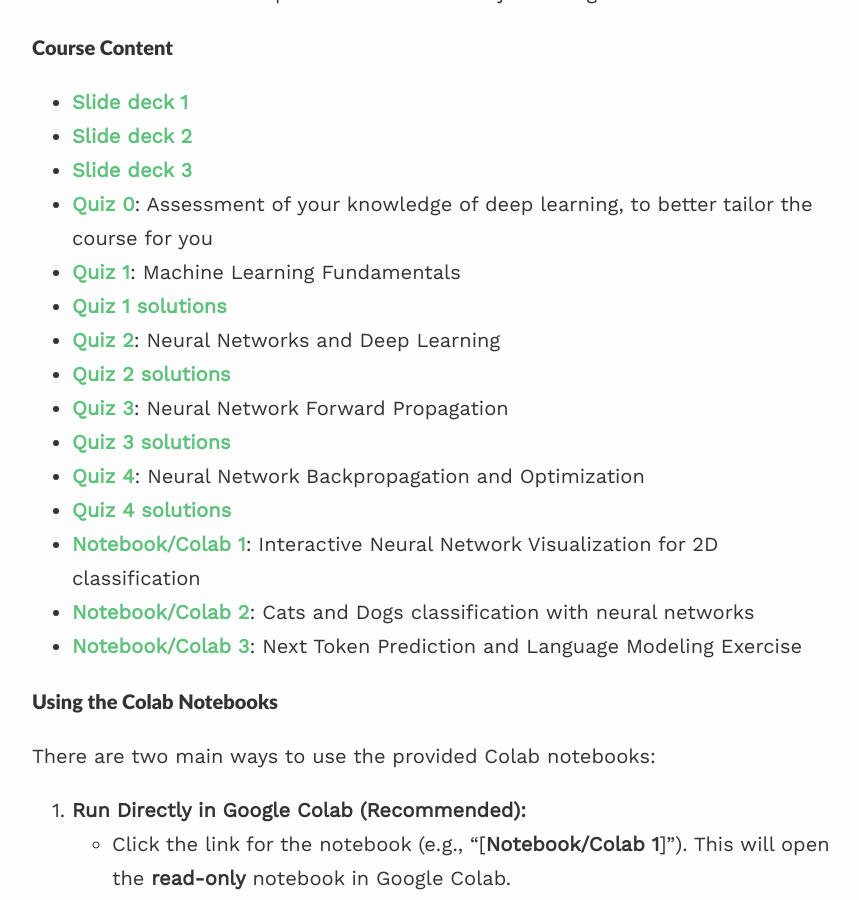
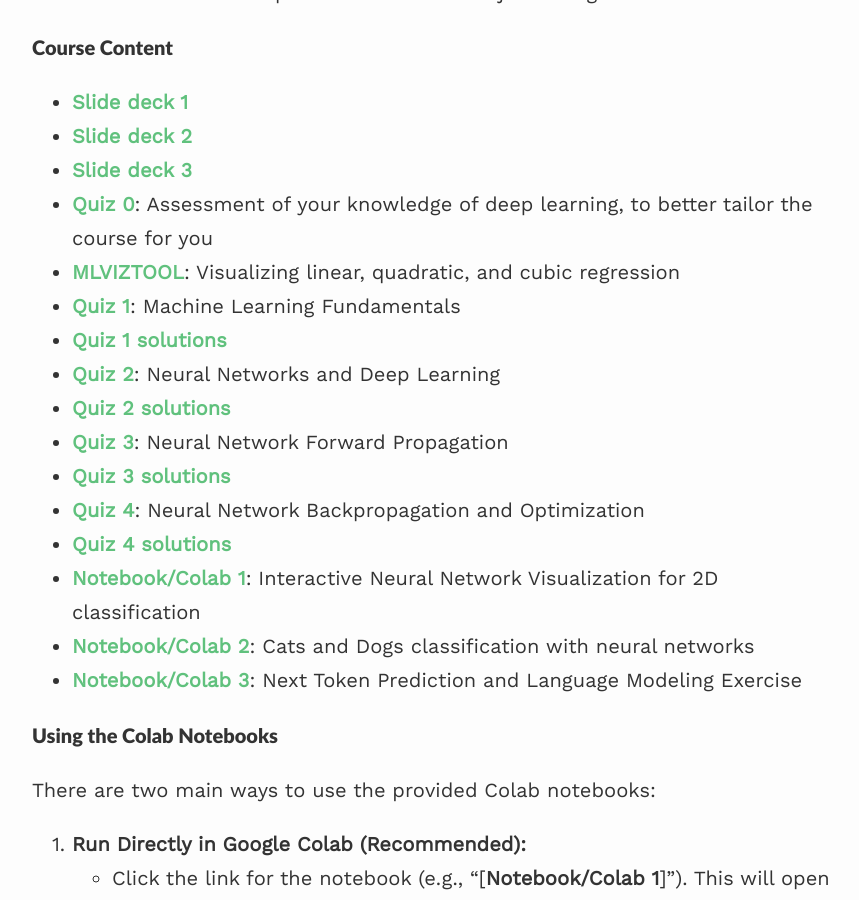
Before and after one commit to saleml/saleml.github.io, a Jekyll site: the page built from sk25.md, in a window 1280 px wide and 900 px high, scrolled down 401 px. Shown: the whole window, without its empty margins (208-1067 px from the left). Built offline with Jekyll 4.4.1, drawn with Linux system fonts in a browser that asks for light colours; nearby versions of some CDN libraries.

Commit message:
Add MLVIZTOOL link for visualizing regression types to SKEMA 2025 Deep Learning course page

```diff
--- a/sk25.md
+++ b/sk25.md
@@ -20,6 +20,7 @@ This GitHub Home page contains all the materials for the 2025 Deep Learning cour
 - [**Slide deck 2**]({{ site.baseurl }}/assets/files/skema2025_course/session2.pdf)
 - [**Slide deck 3**]({{ site.baseurl }}/assets/files/skema2025_course/session3.pdf)
 - [**Quiz 0**](https://docs.google.com/forms/d/e/1FAIpQLSdVYm9_lK7Q87IpkafAuzP3taJE8rx7M206frlNSRsuRAHH_A/viewform?usp=dialog): Assessment of your knowledge of deep learning, to better tailor the course for you
+- [**MLVIZTOOL**](https://la7.lu/ml-viz-tool-skema2025/): Visualizing linear, quadratic, and cubic regression
 - [**Quiz 1**](https://docs.google.com/forms/d/e/1FAIpQLSdUtTBULIdHHy1n1FN2eXMk6bj10ALGCPlrQjEdlWQvZIBcpQ/viewform): Machine Learning Fundamentals
 - [**Quiz 1 solutions**](https://www.youtube.com/watch?v=dQw4w9WgXcQ)
 - [**Quiz 2**](https://docs.google.com/forms/d/e/1FAIpQLScB6jDGEeWYIyn5a2_L3YiTsbk2SsUCxjaqrOf-rgTjccI-cg/viewform): Neural Networks and Deep Learning
```
